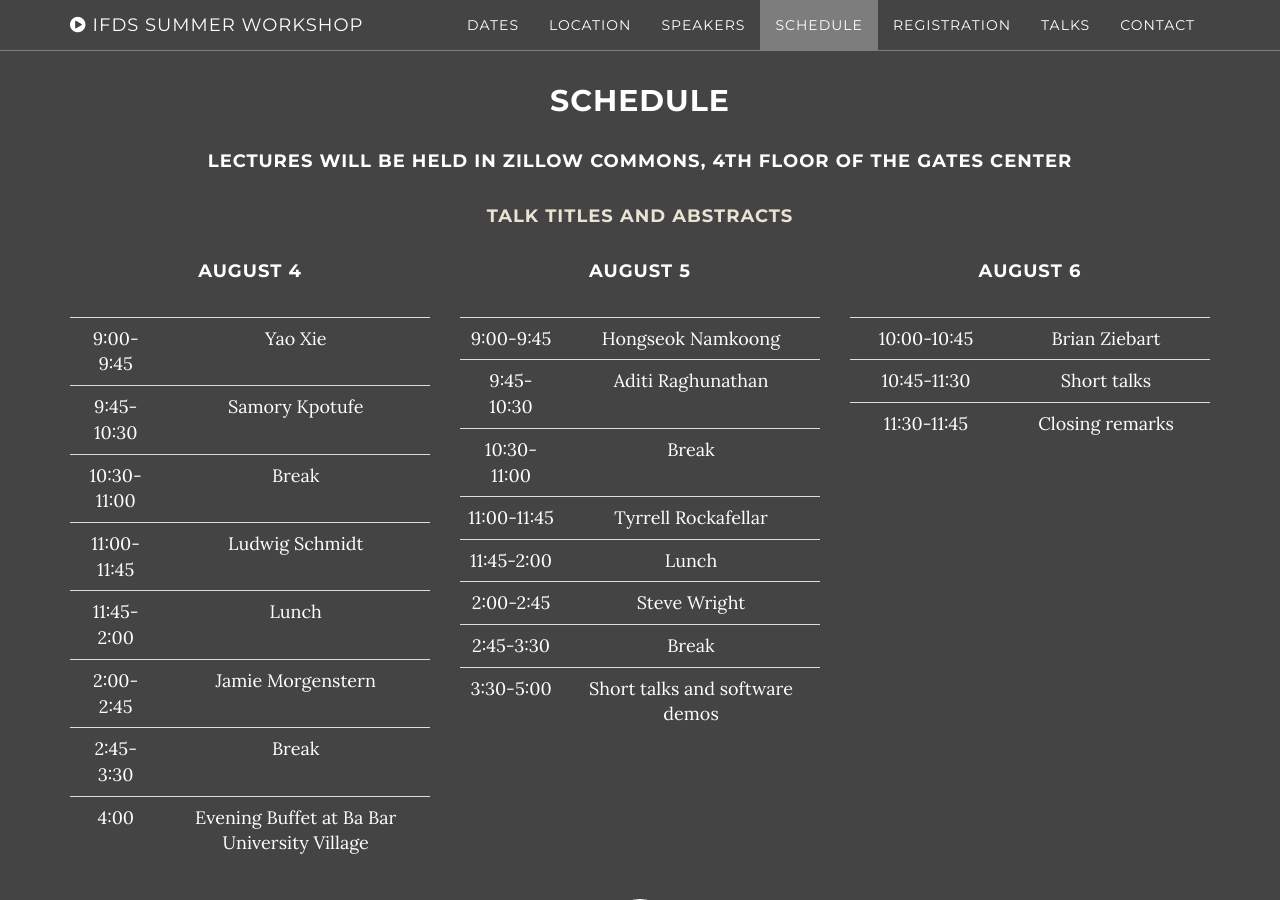
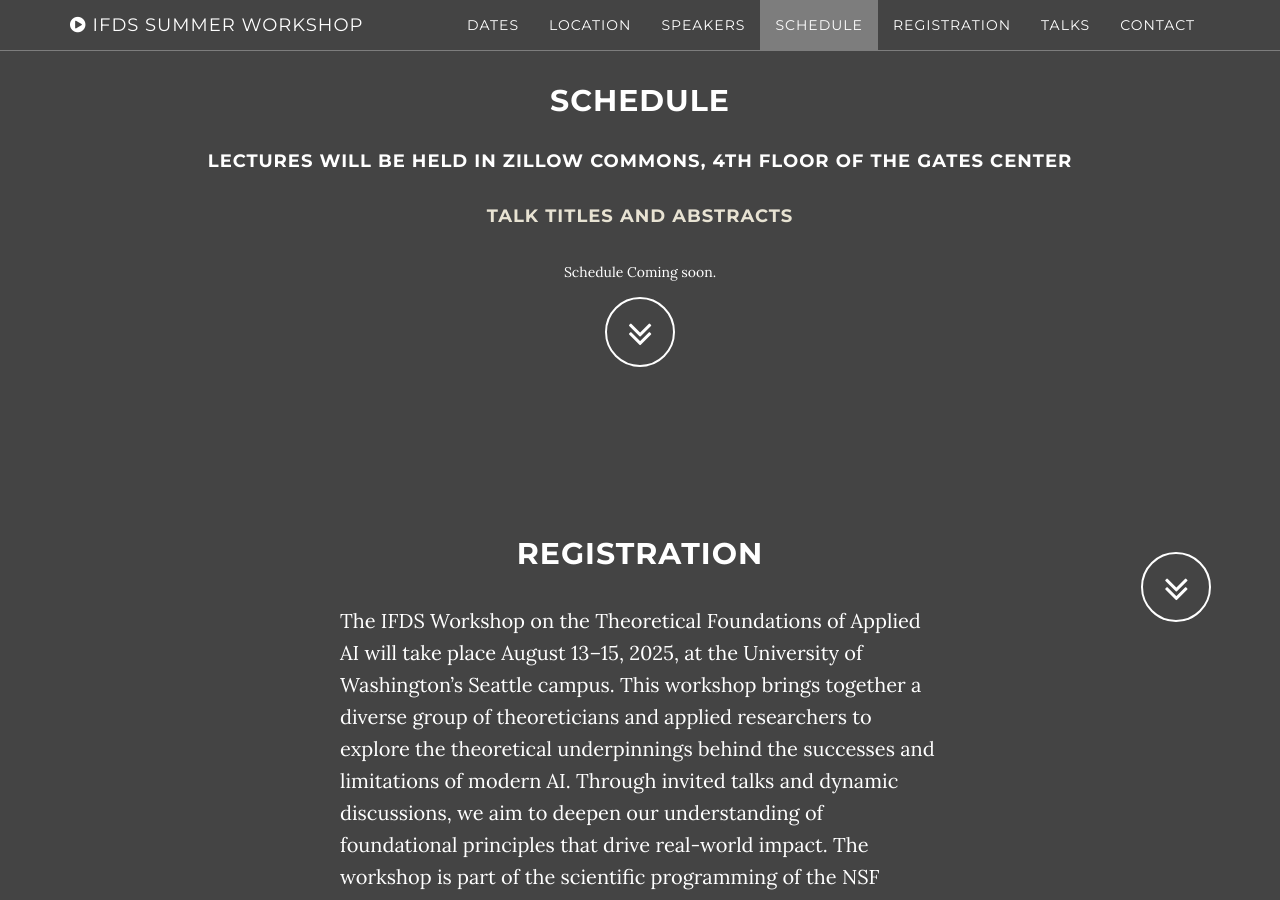
Before and after one commit to kgjamieson/ifds-workshop-2025, a Jekyll site: the page built from index.html, in a window 1280 px wide and 900 px high, scrolled down 3699 px. Built offline with Jekyll 4.4.1, drawn with Linux system fonts in a browser that asks for light colours.

Commit message:
Update schedule.html

```diff
--- a/_includes/schedule.html
+++ b/_includes/schedule.html
@@ -15,7 +15,8 @@
 
 
  <div class="row">
-          <div class="col-md-4">
+     Schedule Coming soon.
+<!--           <div class="col-md-4">
               <h4> August 4 </h4>
               <table class="table table-large">
               <tbody>
@@ -82,15 +83,6 @@
               <h4> August 6 </h4>
               <table class="table table-large">
               <tbody>
-<!--                 <tr>
-                  <td> 8:30-9:15</td><td>  Rediet Abebe </td>
-                </tr>
-                <tr>
-                  <td>9:15-10:00</td><td> Lillian Ratliff </td>
-                </tr> -->
-<!--                 <tr>
-                  <td>10:30-11:00</td><td> Break </td>
-                </tr> -->
                 <tr>
                   <td>10:00-10:45</td><td> Brian Ziebart </td>
                 </tr>
@@ -102,7 +94,7 @@
                 </tr>
                 </tbody>
             </table>
-          </div>
+          </div> -->
         </div>
         <div class="text-center">
           <a href="#about" class="btn btn-circle page-scroll">
```
